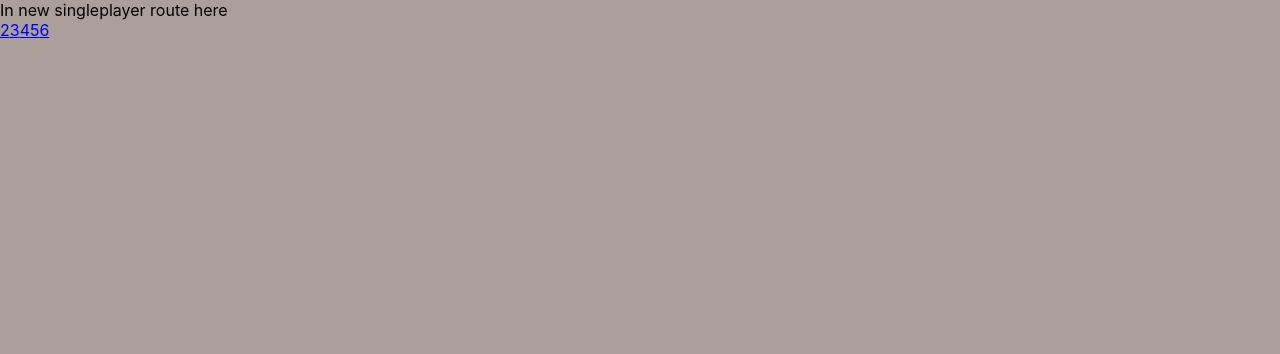
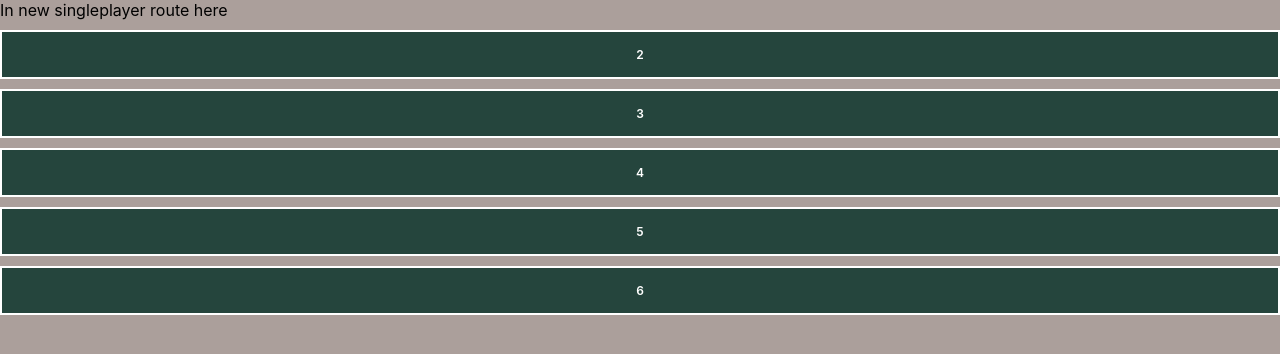
Before and after one commit to Nedomas/el-backo-frontend-steps, a React (Create React App) app: page /singleplayer/new in a window 1280 px wide. Shown: the top 354 px of the page. Built offline with nearby package versions, Linux system fonts and the light colour scheme.

Commit message:
2.1.2 - Create a shared button style

```diff
--- /dev/null
+++ b/src/components/Button/index.js
@@ -0,0 +1,7 @@
+import React from 'react'
+import { Link } from 'react-router-dom'
+import styles from './index.module.css'
+
+export default (props) => (
+  <Link className={styles.container} {...props} />
+)
--- /dev/null
+++ b/src/components/Button/index.module.css
@@ -0,0 +1,20 @@
+.container {
+  display: block;
+  width: 100%;
+  padding: 15px 40px;
+  border: 2px solid #fff;
+  color: #fff;
+  background-color: #25453D;
+  text-transform: uppercase;
+  font-weight: 600;
+  cursor: pointer;
+  box-sizing: border-box;
+  font-size: 12px;
+  text-align: center;
+  text-decoration: none;
+  margin: 10px 0;
+}
+
+.container:disabled {
+  background-color: grey;
+}
--- a/src/components/Index.js
+++ b/src/components/Index.js
@@ -1,4 +1,5 @@
 import React from 'react'
+import Button from './Button'
 import { Link } from 'react-router-dom'
 
 export default () => (
@@ -7,8 +8,8 @@ export default () => (
       In Index route here
     </div>
 
-    <Link to='/singleplayer/new'>
+    <Button to='/singleplayer/new'>
       Singleplayer
-    </Link>
+    </Button>
   </div>
 )
--- a/src/components/SingleplayerNew.js
+++ b/src/components/SingleplayerNew.js
@@ -1,6 +1,6 @@
 import React from 'react'
 import _ from 'lodash'
-import { Link } from 'react-router-dom'
+import Button from './Button'
 
 export default () => (
   <div>
@@ -9,9 +9,9 @@ export default () => (
     </div>
 
     {_.map(_.range(2, 7), (n) => (
-      <Link key={n} to={`/singleplayer/new/${n}`}>
+      <Button key={n} to={`/singleplayer/new/${n}`}>
         {n}
-      </Link>
+      </Button>
     ))}
   </div>
 )
```
